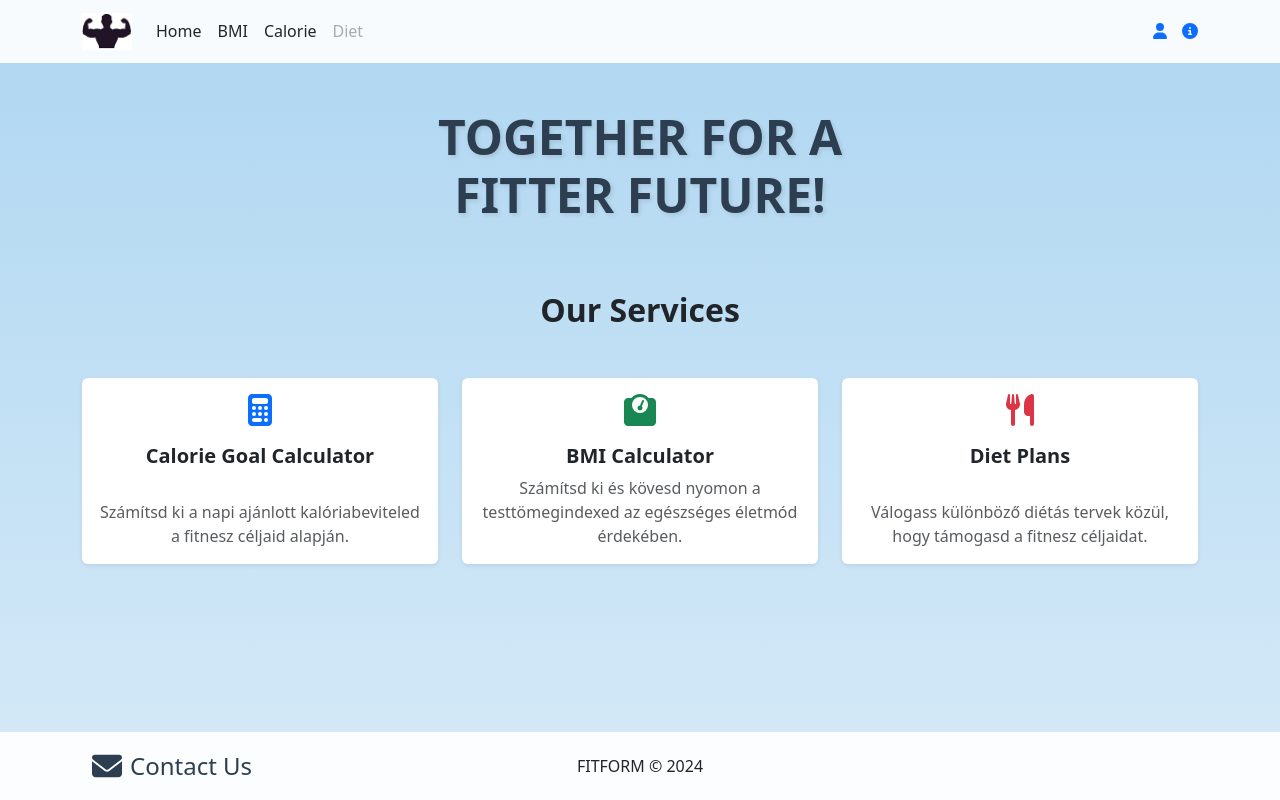
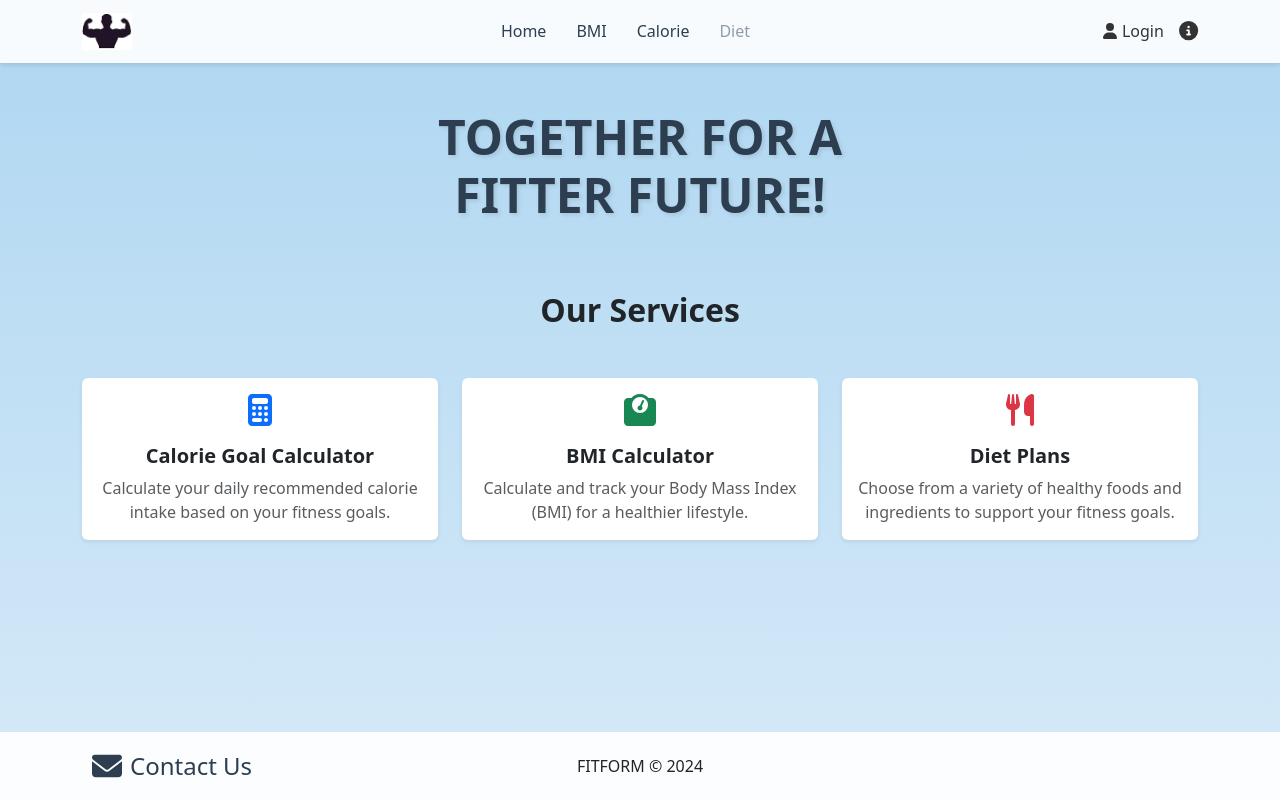
Before and after one commit to valyiroland/FittnesProjekt, a React (Create React App) app: page / in a window 1280 px wide. Built offline with nearby package versions, Linux system fonts and the light colour scheme.

Commit message:
Navbar mobilnézet fontos változtatások

```diff
--- a/src/Home.js
+++ b/src/Home.js
@@ -60,7 +60,7 @@ export default function Home() {
                   </div>
                   <h5 className="card-title fw-bold">Calorie Goal Calculator</h5>
                   <p className="card-text text-muted">
-                    Számítsd ki a napi ajánlott kalóriabeviteled a fitnesz céljaid alapján.
+                  Calculate your daily recommended calorie intake based on your fitness goals.
                   </p>
                 </Link>
               </div>
@@ -80,7 +80,7 @@ export default function Home() {
                   </div>
                   <h5 className="card-title fw-bold">BMI Calculator</h5>
                   <p className="card-text text-muted">
-                    Számítsd ki és kövesd nyomon a testtömegindexed az egészséges életmód érdekében.
+                  Calculate and track your Body Mass Index (BMI) for a healthier lifestyle.
                   </p>
                 </Link>
               </div>
@@ -100,7 +100,7 @@ export default function Home() {
                   </div>
                   <h5 className="card-title fw-bold">Diet Plans</h5>
                   <p className="card-text text-muted">
-                    Válogass különböző diétás tervek közül, hogy támogasd a fitnesz céljaidat.
+                  Choose from a variety of healthy foods and ingredients to support your fitness goals.
                   </p>
                 </Link>
               </div>
--- a/src/Navbar.css
+++ b/src/Navbar.css
@@ -1,9 +1,40 @@
-.user-icons {
+.navbar {
+  position: fixed;
+  top: 0;
+  left: 0;
+  width: 100%;
+  z-index: 1030;
+  background-color: white;
+  padding: 10px 0;
+  box-shadow: 0 2px 4px rgba(0, 0, 0, 0.1);
+}
+
+.navbar .container {
+  display: flex;
+  justify-content: space-between;
+  align-items: center;
+}
+
+/* Mobil és tablet nézet (1000px alatt) */
+.mobile-tablet-view {
+  display: flex;
+  justify-content: space-between;
+  align-items: center;
+  width: 100%;
+}
+
+.nav-icons {
   display: flex;
   align-items: center;
-  gap: 15px;
+  gap: 20px;
 }
 
+.nav-icon-link {
+  color: #000;
+  font-size: 1.2rem;
+}
+
+/* A kijelentkezés és üdvözlés blokk */
 .nav-username {
   font-weight: bold;
   margin-right: 10px;
@@ -16,37 +47,89 @@
   cursor: pointer;
   font-size: 14px;
 }
-.logout-button:hover {
-  text-decoration: underline;
+
+/* Desktop nézet (1000px felett) */
+.desktop-view {
+  display: none;
+  width: 100%;
+  justify-content: space-between;
+  align-items: center;
 }
 
-.navbar {
-  position: fixed;
-  top: 0;
-  left: 0;
-  width: 100%;
-  z-index: 1030;
+/* Desktop navigáció */
+.desktop-nav {
+  display: flex;
+  flex-direction: row;
+  align-items: center;
+  gap: 30px;
 }
 
-@media (max-width: 991px) {
-  .navbar-nav {
-    text-align: center;
-    margin-bottom: 1rem;
-  }
+.nav-link {
+  text-decoration: none;
+  color: #333;
+  font-weight: 500;
+}
 
-  .user-icons {
-    justify-content: center;
-    margin-top: 1rem;
-  }
+.nav-link.disabled {
+  color: #999;
+  cursor: not-allowed;
+  opacity: 0.5;
+}
 
-  .nav-username {
-    display: block;
-    text-align: center;
-    margin-bottom: 0.5rem;
-  }
+.user-section {
+  display: flex;
+  align-items: center;
+  gap: 15px;
+}
+
+.nav-username {
+  font-weight: bold;
+  margin-right: 5px;
+}
+
+.logout-button {
+  background: none;
+  border: none;
+  color: red;
+  cursor: pointer;
+  font-size: 14px;
+}
+
+.login-link {
+  color: #333;
+  text-decoration: none;
+  display: flex;
+  align-items: center;
+  gap: 5px;
+}
+
+.info-link {
+  color: #333;
+  font-size: 1.2rem;
 }
 
 #navbarlogo {
   max-height: 40px;
   width: auto;
 }
+
+/* Média lekérdezések */
+@media (min-width: 1001px) {
+  .mobile-tablet-view {
+    display: none;
+  }
+
+  .desktop-view {
+    display: flex;
+  }
+}
+
+@media (max-width: 1000px) {
+  .mobile-tablet-view {
+    display: flex;
+  }
+
+  .desktop-view {
+    display: none;
+  }
+}
--- a/src/Navbar.js
+++ b/src/Navbar.js
@@ -1,80 +1,62 @@
-import React, { useEffect, useState } from "react";
-import { FontAwesomeIcon } from "@fortawesome/react-fontawesome";
-import { faUser, faInfoCircle, faSignOutAlt } from "@fortawesome/free-solid-svg-icons";
-import { Link, useNavigate } from "react-router-dom";
-import axios from "axios";
-import './Navbar.css';
+import { useEffect, useState } from "react"
+import { FontAwesomeIcon } from "@fortawesome/react-fontawesome"
+import { faUser, faInfoCircle, faSignOutAlt } from "@fortawesome/free-solid-svg-icons"
+import { Link, useNavigate } from "react-router-dom"
+import axios from "axios"
+import "./Navbar.css"
 
 export default function Navbar() {
-  const [username, setUsername] = useState(null);
-  const [token, setToken] = useState(null);
-  const navigate = useNavigate();
+  // Az aktuális felhasználó nevét és a token-t tároló állapotok
+  const [username, setUsername] = useState(null)
+  const [token, setToken] = useState(null)
 
-  // 🔹 Ellenőrizzük, hogy be van-e jelentkezve a felhasználó
+  // A navigációs hook, hogy a logout után átirányítsuk a bejelentkezési oldalra
+  const navigate = useNavigate()
+
   useEffect(() => {
-    const storedUser = localStorage.getItem("user");
+    // A localStorage-ból próbáljuk lekérni a felhasználó adatokat (név és token)
+    const storedUser = localStorage.getItem("user")
     if (storedUser) {
-      const user = JSON.parse(storedUser);
-      setUsername(user.name);
-      setToken(user.token)
+      const user = JSON.parse(storedUser)
+      setUsername(user.name) // Felhasználó neve
+      setToken(user.token)    // Felhasználói token
     }
-  }, []);
+  }, []) // Csak egyszer fut le, amikor a komponens betöltődik
 
-  // 🔹 Kijelentkezési függvény (Token küldése query paraméterként)
+  // Kilépési függvény
   const handleLogout = async () => {
     try {
-      const storedUser = localStorage.getItem("token");
-      console.log(token)
-      if (!token) return;
+      // Ha nincs token, nem szükséges kilépni
+      if (!token) return
 
-      await axios.post(`${process.env.REACT_APP_API_URL}/api/LogOut?uId=${token}`);
+      // Kilépés a backend API-val
+      await axios.post(`${process.env.REACT_APP_API_URL}/api/LogOut?uId=${token}`)
 
-      localStorage.removeItem("user"); // 🔹 Felhasználói adatok törlése
-      localStorage.removeItem("token"); // 🔹 Token törlése
-      setUsername(null);
-      navigate("/Login"); // 🔹 Átirányítás a bejelentkezéshez
+      // Töröljük a localStorage-ban tárolt adatokat
+      localStorage.removeItem("user")
+      localStorage.removeItem("token")
+
+      // Reseteljük a felhasználói adatokat
+      setUsername(null)
+
+      // Navigálás a bejelentkezési oldalra
+      navigate("/Login")
     } catch (error) {
-      console.error("Logout failed:", error.response ? error.response.data : error.message);
+      console.error("Logout failed:", error.response ? error.response.data : error.message)
     }
-  };
+  }
 
   return (
+    <nav className="navbar navbar-light fixed-top">
+      <div className="container">
+        {/* Mobil és tablet nézet (1000px alatt) */}
+        <div className="mobile-tablet-view">
+          <Link className="navbar-brand" to="/">
+            <img id="navbarlogo" src="/navbarlogo.png" alt="Logo" />
+          </Link>
 
-    <nav className="navbar navbar-expand-lg navbar-light fixed-top">
-      <div className="container">
-        <Link className="navbar-brand" to="/">
-          <img id="navbarlogo" src="/navbarlogo.png" alt="Logo" />
-        </Link>
-
-        <button className="navbar-toggler" type="button" data-bs-toggle="collapse" data-bs-target="#navbarNav">
-          <span className="navbar-toggler-icon"></span>
-        </button>
-
-        <div className="collapse navbar-collapse justify-content-between" id="navbarNav">
-          <ul className="navbar-nav">
-            <li className="nav-item">
-                <Link className="nav-link text-dark" to="/">Home</Link>
-            </li>
-            <li className="nav-item">
-                <Link className="nav-link text-dark" to="/BMI">BMI</Link>
-            </li>
-            <li className="nav-item">
-                <Link className="nav-link text-dark" to="/Calorie">Calorie</Link>
-            </li>
-            <li className="nav-item">
-              {username ? (
-                <Link className="nav-link text-dark" to="/Diet">Diet</Link>
-              ) : (
-                <span className="nav-link text-muted" style={{
-                  cursor: 'not-allowed',
-                  opacity: 0.5
-                }}>
-                  Diet
-                </span>
-              )}
-            </li>
-          </ul>
-          <div className="user-icons">
+          <div className="nav-icons">
+            {/* Ha van bejelentkezett felhasználó */}
             {username ? (
               <>
                 <span className="nav-username">Hello, {username}!</span>
@@ -83,17 +65,57 @@ export default function Navbar() {
                 </button>
               </>
             ) : (
-              <Link to="/Login">
+              // Ha nincs bejelentkezett felhasználó, akkor link a bejelentkezéshez
+              <Link to="/Login" className="nav-icon-link" aria-label="Bejelentkezés">
                 <FontAwesomeIcon icon={faUser} />
               </Link>
             )}
-            <Link to="/Profile">
+            <Link to="/Profile" className="nav-icon-link" aria-label="Információ">
+              <FontAwesomeIcon icon={faInfoCircle} />
+            </Link>
+          </div>
+        </div>
+
+        {/* Desktop nézet (1000px felett) */}
+        <div className="desktop-view">
+          <Link className="navbar-brand" to="/">
+            <img id="navbarlogo" src="/navbarlogo.png" alt="Logo" />
+          </Link>
+
+          <div className="desktop-nav">
+            {/* Navigációs linkek a desktop verzióhoz */}
+            <Link className="nav-link" to="/">Home</Link>
+            <Link className="nav-link" to="/BMI">BMI</Link>
+            <Link className="nav-link" to="/Calorie">Calorie</Link>
+            {/* Ha van bejelentkezett felhasználó, akkor megjelenik a Diet link */}
+            {username ? (
+              <Link className="nav-link" to="/Diet">Diet</Link>
+            ) : (
+              <span className="nav-link disabled">Diet</span> // Ha nincs bejelentkezve, letiltott a link
+            )}
+          </div>
+
+          <div className="user-section">
+            {/* Ha van bejelentkezett felhasználó */}
+            {username ? (
+              <>
+                <span className="nav-username">Hello, {username}!</span>
+                <button className="logout-button" onClick={handleLogout}>
+                  <FontAwesomeIcon icon={faSignOutAlt} /> Logout
+                </button>
+              </>
+            ) : (
+              // Ha nincs bejelentkezve, akkor login link
+              <Link to="/Login" className="login-link">
+                <FontAwesomeIcon icon={faUser} /> Login
+              </Link>
+            )}
+            <Link to="/Profile" className="info-link">
               <FontAwesomeIcon icon={faInfoCircle} />
             </Link>
           </div>
         </div>
       </div>
     </nav>
-
-  );
+  )
 }
```
